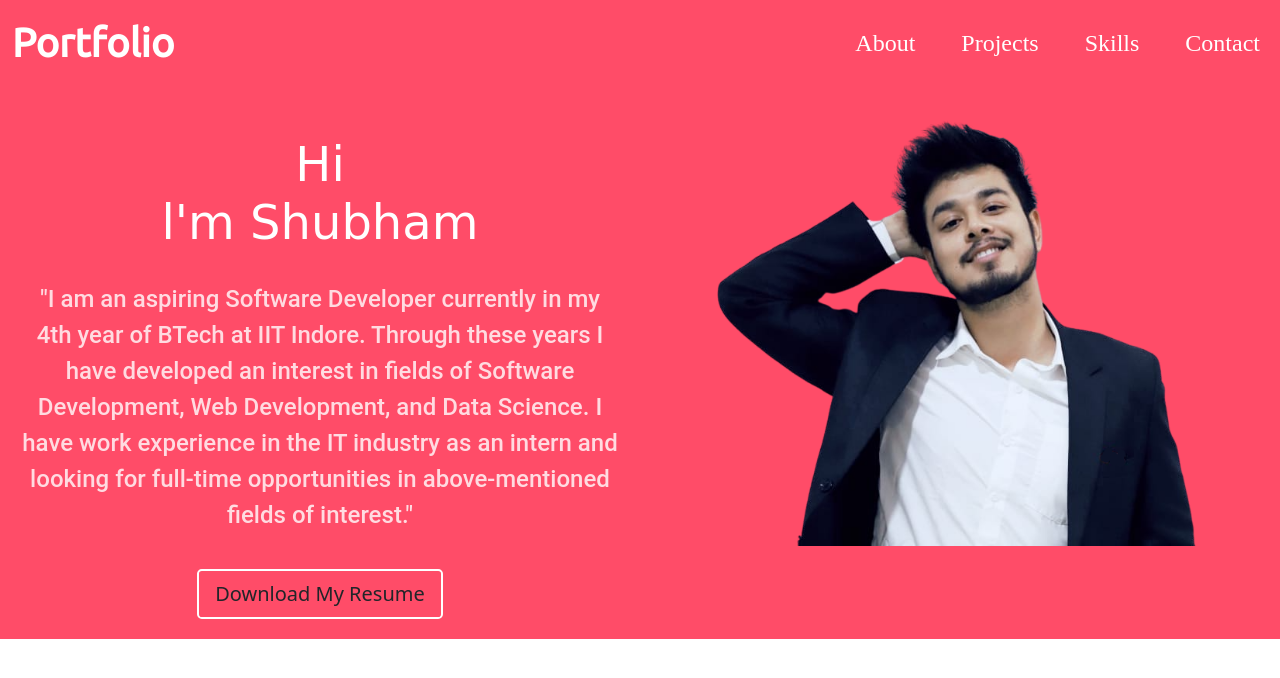
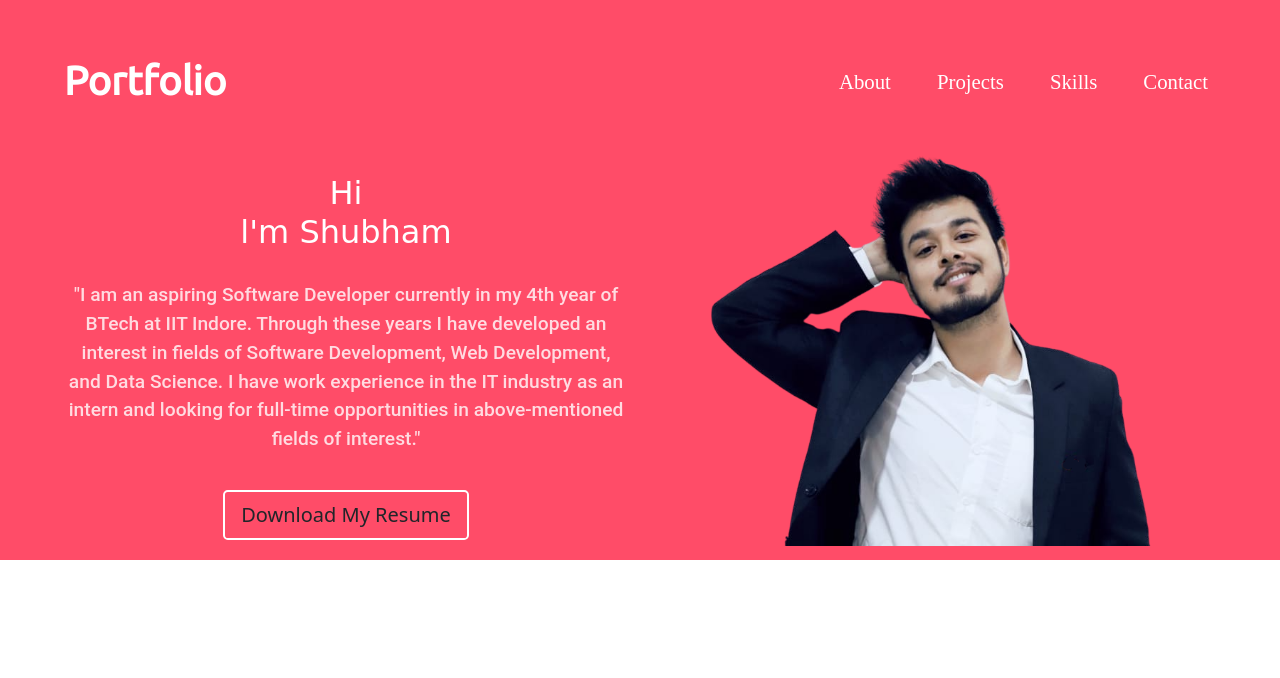
Before and after one commit to Shubh2686/For-practice-purposes, a plain HTML site: page index.html in a window 1280 px wide. Drawn offline with nearby package versions, Linux system fonts and the light colour scheme.

Commit message:
update-3

```diff
--- a/css/styles.css
+++ b/css/styles.css
@@ -1,14 +1,10 @@
 body{
   background-color: #fff;
-}
-pre{
-  font-weight: 600;
-  font-size: 100%;
-  font-family: 'Audiowide', cursive;
 }
 
 #about{
   background-color: #ff4c68;
+  padding: 3% 5% 0 5%;
 }
 .navbar{
   background-color: #ff4c68;
@@ -28,7 +24,7 @@ pre{
 .nav-link{
   color: #fff;
   /* font-weight: 500; */
-  font-size: 150%;
+  font-size: 130%;
   font-family: "Montserrat-Light";
 }
 .navbar-toggler{
@@ -46,16 +42,16 @@ pre{
    text-align: center;
    color: #fff;
    font-weight: 500;
-   font-size: 300%;
+   font-size: 200%;
    font-family: 'Audiowide', cursive;
 }
 
 .content{
   text-align: center;
-  margin-left: 10px;
-  margin-right: 10px;
+  /* margin-left: 10px; */
+  /* margin-right: 10px; */
   font-weight: 500;
-  font-size: 150%;
+  font-size: 120%;
   color: rgba(255, 255, 255, 0.8);
   font-family: 'Roboto', sans-serif;
 }
@@ -63,7 +59,7 @@ pre{
   /* background-size: contain; */
   width: 80%;
   height: auto;
-  /* position: absolute; */
+  /* padding-top: 11% */
 }
 
 .resume{
@@ -75,3 +71,11 @@ pre{
 .container{
   text-align: center;
 }
+
+@media (max-width: 800px) {
+  .profile{
+    padding-top: 2%;
+    width: 60%;
+  }
+
+}
--- a/index.html
+++ b/index.html
@@ -58,13 +58,10 @@
           <div class="container">
             <button type="button" class="btn btn-outline-dark btn-lg resume">Download My Resume</button>
           </div>
-
-
         </div>
-        <div class="col-lg-6" style="text-align: center;">
+        <div class="col-lg-6" style="text-align: center; padding-bottom: 0;">
           <img class="profile" src="./images/profile2.png" alt="profile photo">
         </div>
-
 
       </div>
     </div>
```
